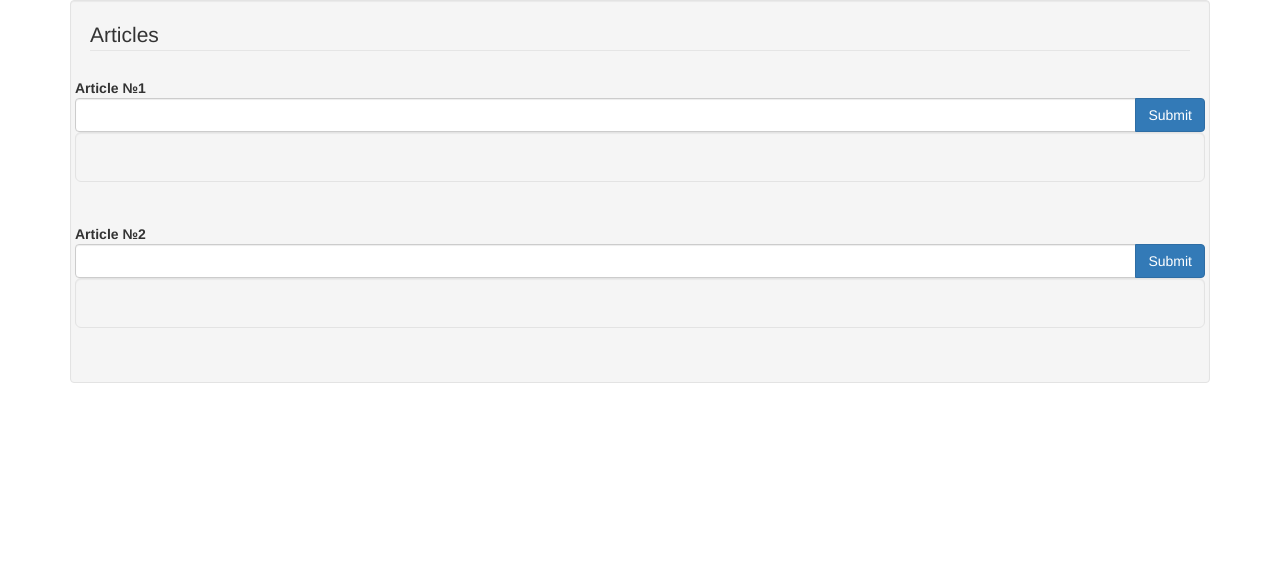
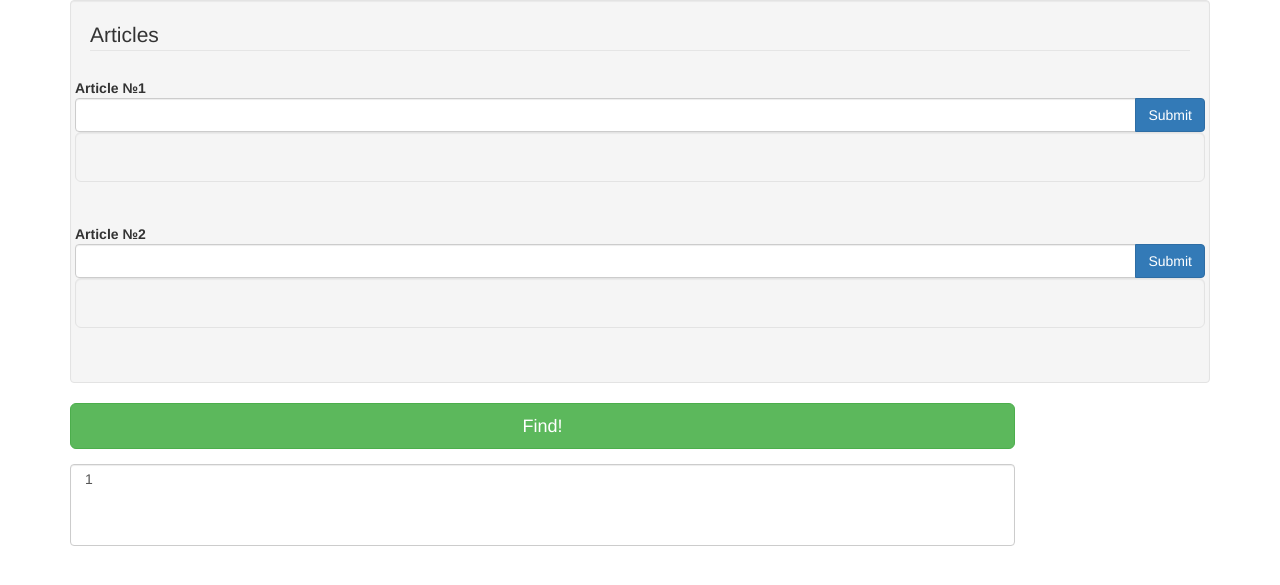
Before and after one commit to olga-kuzmina/google-scholar-dual-cite, a Django app: template google_scholar_dual_cite/core/templates/home.html in a window 1280 px wide. Shown: the top 585 px of the page. Run offline with Django 3.2, Linux system fonts and the light colour scheme; the template is opened without the code that fills it, so the values that code supplies are empty; some libraries are stand-ins or nearby versions.

Commit message:
Search result fields

```diff
--- a/google_scholar_dual_cite/core/templates/home.html
+++ b/google_scholar_dual_cite/core/templates/home.html
@@ -79,6 +79,21 @@
       </form>
 
     </div>
+    <form class="form-horizontal">
+    <div class="form-group">
+      <div class="col-lg-10">
+        <button type="submit" class="btn btn-success btn-lg btn-block">Find!</button>
+      </div>
+    </div>
+
+    <div class="form-group">
+      <div class="col-lg-10">
+        <select multiple="" class="form-control">
+          <option>1</option>
+        </select>
+      </div>
+    </div>
+  </form>
   </div>
 </body>
 </html>
```
